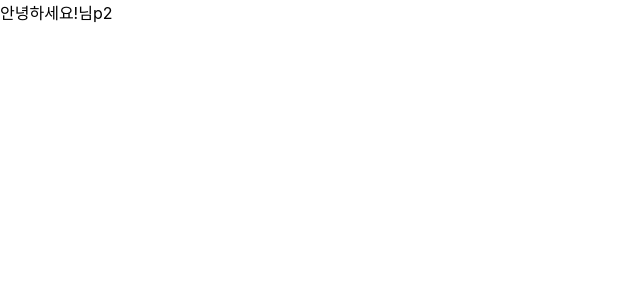
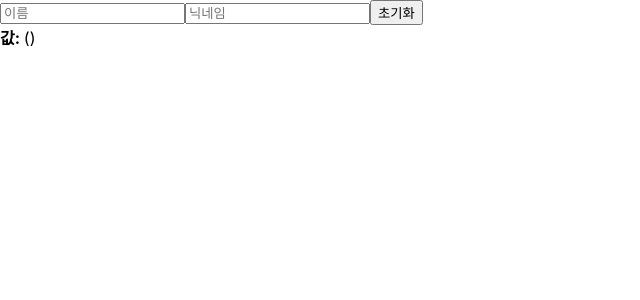
Before and after one commit to Kimgeunwook/React-study, a React (Create React App) app in the folder begin-react/: page / in a window 1280 px wide. Shown: the top 300 px of the page, without its empty margins (0-640 px from the left). Built offline with nearby package versions, Linux system fonts and the light colour scheme.

Commit message:
usestate, input관리

```diff
--- a/begin-react/src/App.js
+++ b/begin-react/src/App.js
@@ -1,8 +1,10 @@
 import React from 'react';
-import Hello from './Hello.js';
+
+import InputSample from './InputSample.js';
+
 function App() {
   return (
-    <Hello name = "김근욱"/>
+   <InputSample />
   )
 }
 
--- a/begin-react/src/Hello.js
+++ b/begin-react/src/Hello.js
@@ -1,6 +1,11 @@
 import React from 'react';
-function Hello({aa})
+function Hello({aa,isSpecial})
 {
-    return <div> 안녕하세요!{aa}님p2</div>;
+    return (
+        <div>
+            {isSpecial && <b>*</b>}
+            안녕하세요 {aa}
+        </div>
+    )
 }
 export default Hello;
--- /dev/null
+++ b/begin-react/src/InputSample.js
@@ -0,0 +1,45 @@
+import React, {useState} from 'react';
+function InputSample()
+{
+    const [inputs, setInputs] = useState({
+        name:'',
+        nickname : '',
+    });
+    const {name , nickname} = inputs;
+    const onChange = (e) =>
+    {
+        const {name, value} = e.target;
+        const nextInputs = {
+            ...inputs,
+            [name] : value,
+        };
+        setInputs(nextInputs)
+    }
+    const onReset = () =>
+    {
+        setInputs({
+            name :'',
+            nickname :''
+        });
+    }
+    return(
+        <div>
+            <input
+            name = "name"
+            placeholder = "이름"
+            onChange = {onChange}
+            value = {name}/>
+            <input
+            name = "nickname"
+            placeholder = "닉네임"
+            onChange = {onChange}
+            value = {nickname}/>
+            <button onClick = {onReset}>초기화</button>
+            <div>
+                <b>값: </b>
+                {name} ({nickname})
+            </div>
+        </div>
+    );
+}
+export default InputSample;
```
Also changed, not shown: begin-react/src/Counter.js (added, +18 -0 lines).
